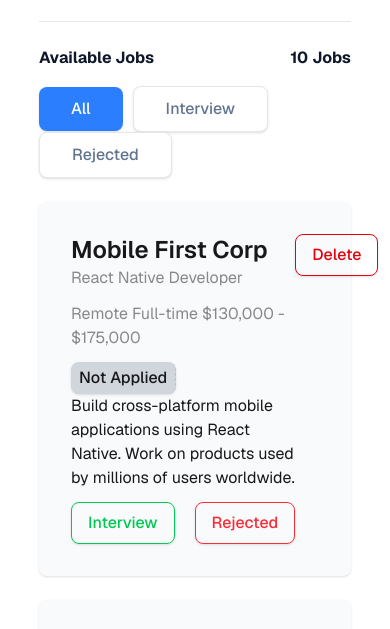
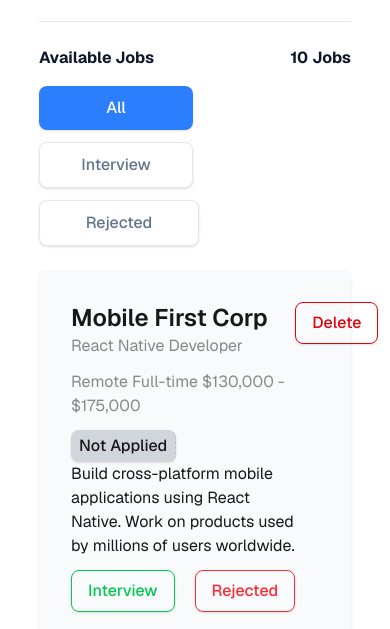
Before and after one commit to rmgolamrabbani/Assignment-04, a plain HTML site: page index.html in a window 390 px wide. Shown: the part 203-832 px from the top of the page. Drawn offline with nearby package versions, Linux system fonts and the light colour scheme.

Commit message:
added responsive media

```diff
--- a/index.html
+++ b/index.html
@@ -58,7 +58,7 @@
 
         </div>
 
-        <div class="space-x-1.5">
+        <div class="space-x-1.5 flex flex-col sm:flex-row gap-3 w-40">
             <button onclick="toggleStyle('all-filter-btn')" class="px-8 py-2.5 bg-blue-500 text-white font-medium rounded-lg shadow-sm " id="all-filter-btn">All</button>
             <button onclick="toggleStyle('interview-filter-btn')" class="px-8 py-2.5 bg-white text-slate-500 font-medium border border-gray-200 rounded-lg shadow-sm " id="interview-filter-btn">Interview</button>
             <button onclick="toggleStyle('reject-filter-btn')" class="px-8 py-2.5 bg-white text-slate-500 font-medium border border-gray-200 rounded-lg shadow-sm " id="reject-filter-btn">Rejected</button>
```
